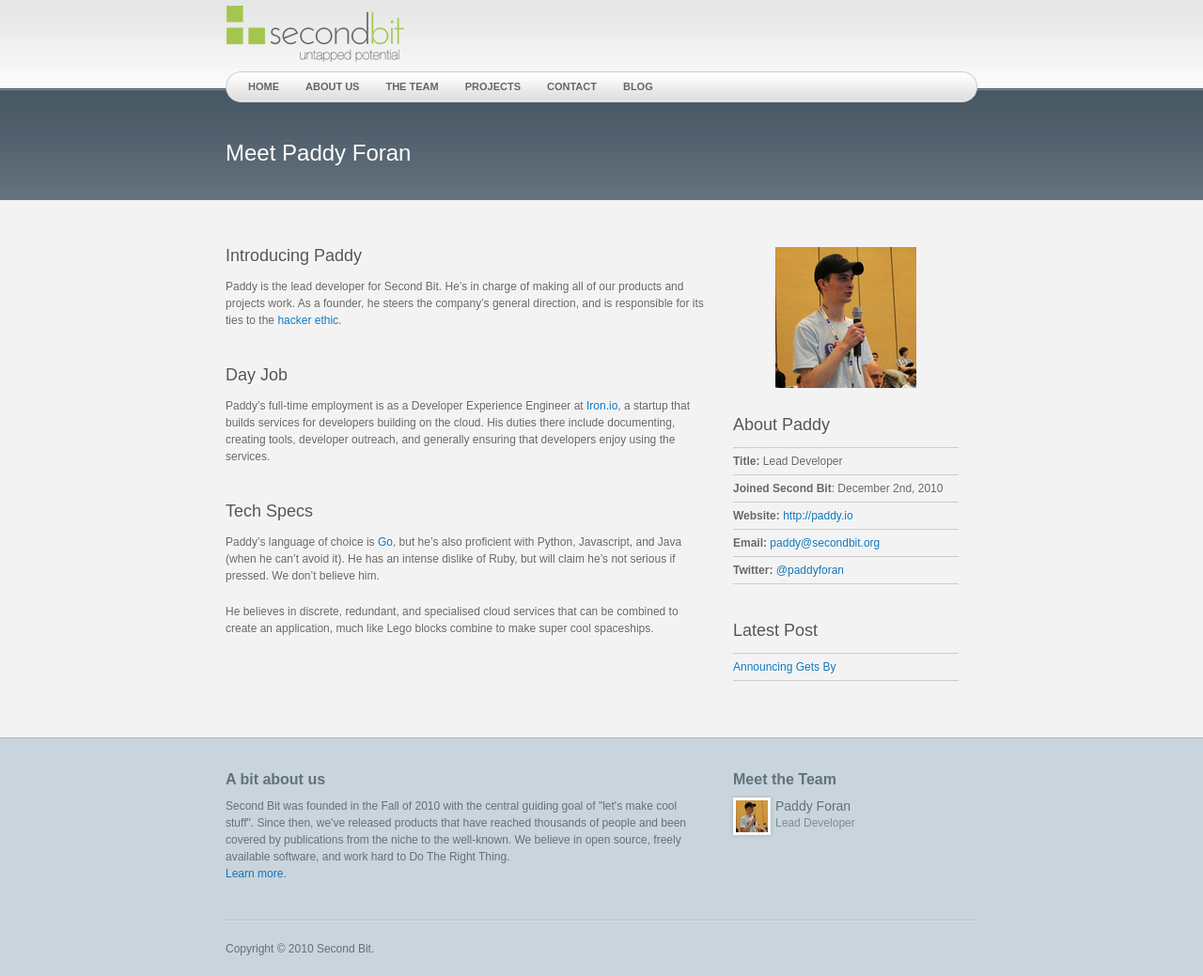
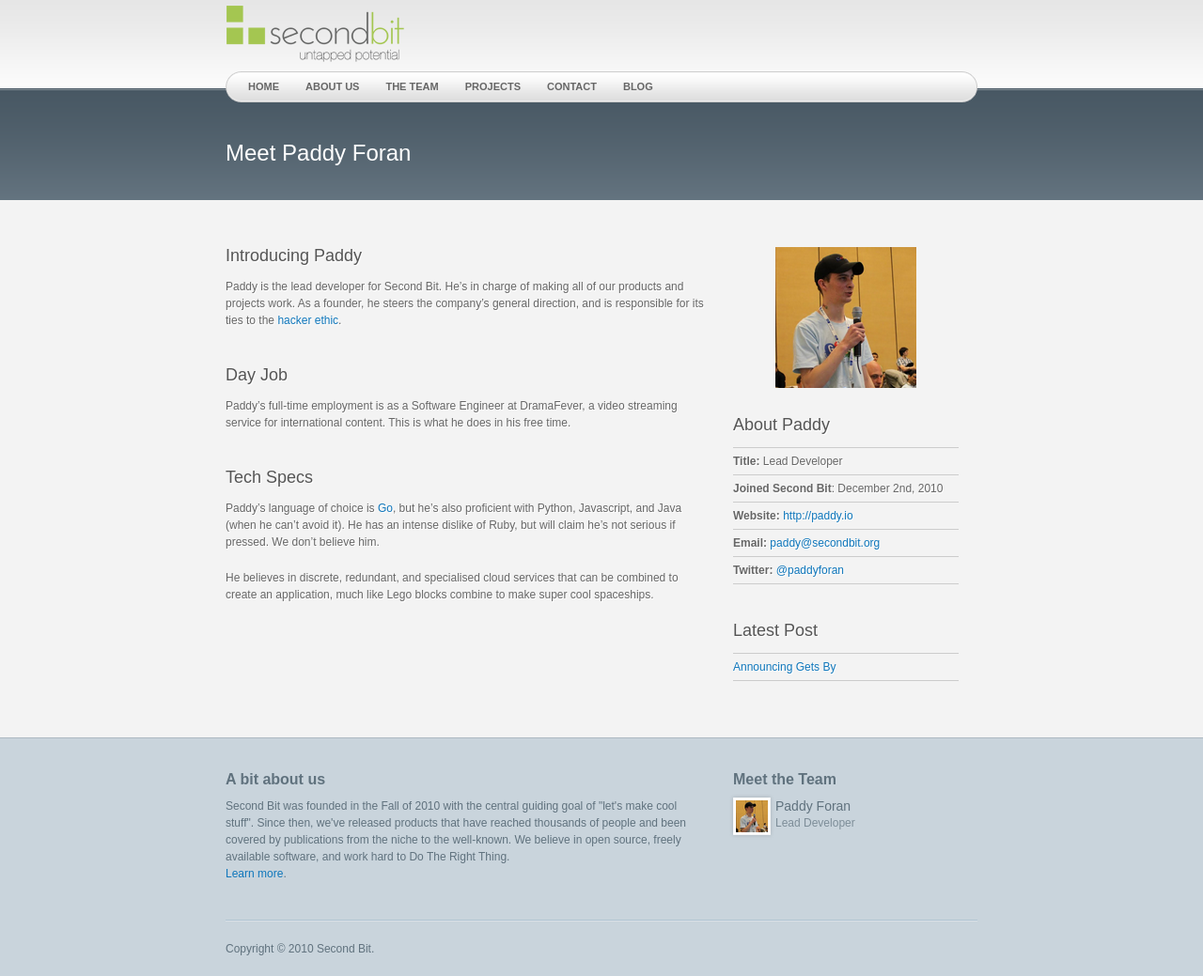
Before and after one commit to secondbit/secondbit.github.com, a Jekyll site: the page built from _posts/2010-12-02-team-paddy.md, in a window 1280 px wide. Shown: the whole page at 94% size. Built offline with Jekyll 4.4.1, drawn with Linux system fonts in a browser that asks for light colours; comment, search, counter and statistics services are not loaded.

Commit message:
Update Paddy's bio.
I no longer work for Iron.io.

```diff
--- a/_posts/2010-12-02-team-paddy.md
+++ b/_posts/2010-12-02-team-paddy.md
@@ -24,7 +24,7 @@
 
 ## Day Job
 
-Paddy's full-time employment is as a Developer Experience Engineer at [Iron.io](http://www.iron.io), a startup that builds services for developers building on the cloud. His duties there include documenting, creating tools, developer outreach, and generally ensuring that developers enjoy using the services.
+Paddy&rsquo;s full-time employment is as a Software Engineer at DramaFever, a video streaming service for international content. This is what he does in his free time.
 
 ## Tech Specs
 
```
